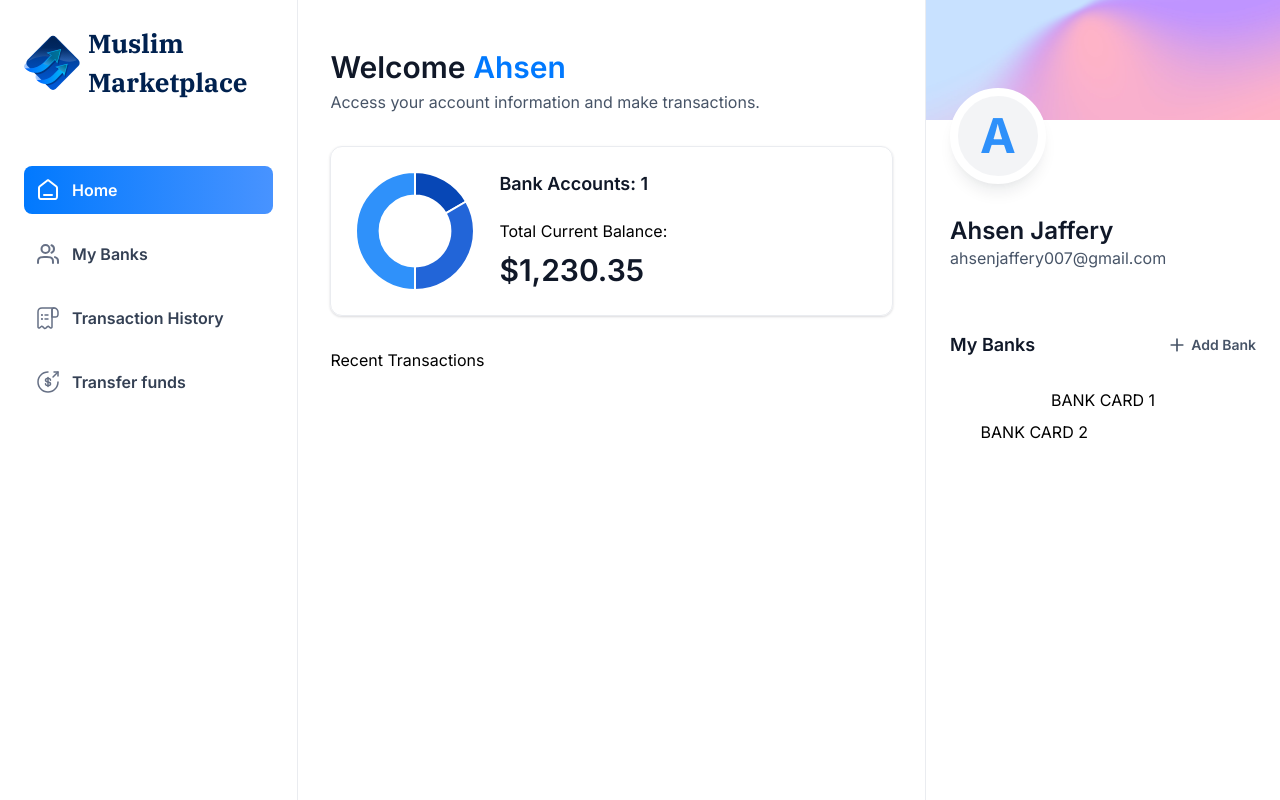
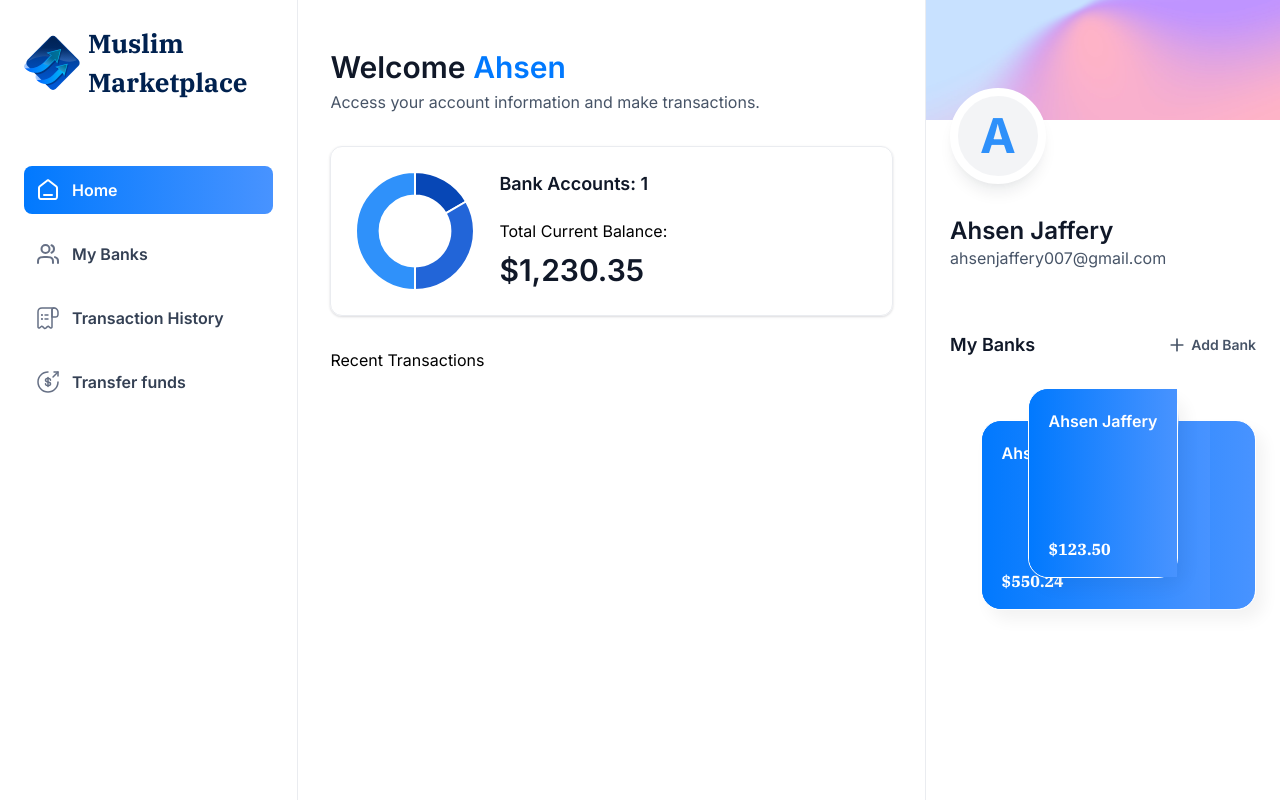
Before and after one commit to jafarmanx/banking-app, a Next.js app: page / in a window 1280 px wide. Built offline with nearby package versions, Linux system fonts and the light colour scheme.

Commit message:
updated BankCard component

```diff
--- a/app/(root)/page.tsx
+++ b/app/(root)/page.tsx
@@ -27,7 +27,7 @@ import RightSidebar from "../../components/RightSidebar";
       <RightSidebar
         user={loggedIn}
         transactions={[]}
-        banks={[{},{}]}
+        banks={[{currentBalance:123.50},{currentBalance:550.24}]}
       />
     </section>
   );
--- /dev/null
+++ b/components/BankCard.tsx
@@ -0,0 +1,25 @@
+import React from 'react'
+import Link from 'next/link'
+import { formatAmount } from '../lib/utils'
+
+const BankCard = ({account, userName, showBalance=ture}:CreditCardProps) => {
+  return (
+    <div className="flex flex-col">
+        <Link
+            href={'/'}
+            className="bank-card"
+        >
+        <div className="bank-card_content">
+            <h1 className="text-16 font-semibold text-white">
+                {account.name || userName}
+            </h1>
+            <p className="font-ibm-plex-serif font-black text-white">
+                {formatAmount(account.currentBalance)}
+            </p>
+        </div>
+        </Link>
+    </div>
+  )
+}
+
+export default BankCard
--- a/components/RightSidebar.tsx
+++ b/components/RightSidebar.tsx
@@ -1,6 +1,7 @@
 import React from 'react'
 import Image from 'next/image'
 import Link from 'next/link'
+import BankCard from './BankCard'
 
 
 const RightSidebar = ({user, transactions, banks}:RightSidebarProps) => {
@@ -42,11 +43,21 @@ const RightSidebar = ({user, transactions, banks}:RightSidebarProps) => {
             {banks?.length > 0 && (
                 <div className='relative flex flex-1 flex-col items-center justify-center gap-5'>
                     <div className='relative z-10'>
-                        BANK CARD 1
+                        <BankCard
+                            key = {banks[0].id}
+                            account = {banks[0]}
+                            userName = {`${user.firstName} ${user.lastName}`}
+                            showBalance = {false}
+                        />
                     </div>
                     {banks[1] && (
                         <div className="absolute right-0 top-8 z-0 w-[90%]">
-                            BANK CARD 2
+                           <BankCard
+                                key = {banks[1].id}
+                                account = {banks[1]}
+                                userName = {`${user.firstName} ${user.lastName}`}
+                                showBalance = {false}
+                            />
                         </div>
                     )}
                 </div>
```
